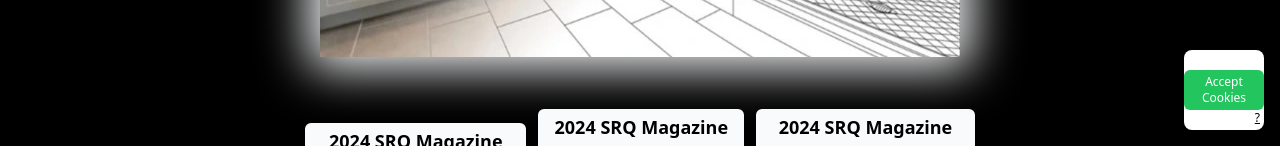
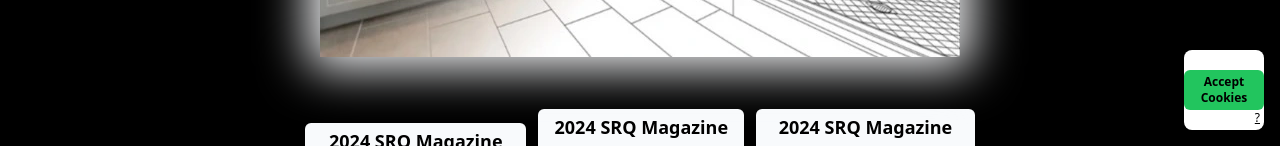
Before and after one commit to MrJonnyOrtiz/srd-React, a React (Vite) app: page /home in a window 1280 px wide. Shown: the part 654-800 px from the top of the page. Built offline with nearby package versions, Linux system fonts and the light colour scheme.

Commit message:
fix: accessibility contrast

```diff
--- a/src/components/ui/CookieConsentBanner.jsx
+++ b/src/components/ui/CookieConsentBanner.jsx
@@ -61,7 +61,7 @@ export default function CookieConsentBanner() {
       <div className="fixed bottom-4 right-4 w-20 h-20 bg-white text-black rounded-lg shadow-lg z-50 flex items-center justify-center">
          <button
             onClick={handleAccept}
-            className="bg-green-500 text-white px-2 py-1 text-xs rounded-md"
+            className="bg-green-500 text-black font-semibold px-2 py-1 text-xs rounded-md"
             aria-label="Accept cookies"
          >
             Accept Cookies
```
